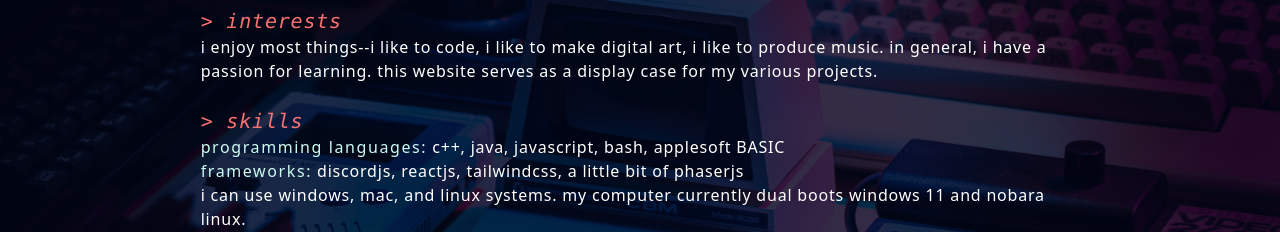
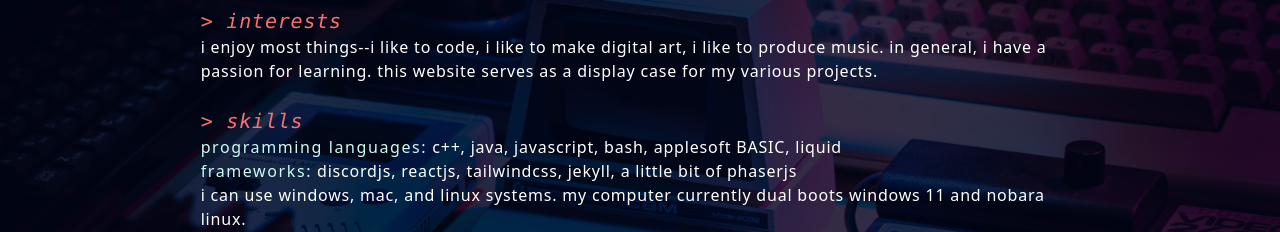
Before and after one commit to olicauli/olicauli.github.io, a React (Vite) app: page /about in a window 1280 px wide. Shown: the part 247-479 px from the top of the page. Built offline with nearby package versions, Linux system fonts and the light colour scheme.

Commit message:
update about

```diff
--- a/src/pages/About.jsx
+++ b/src/pages/About.jsx
@@ -11,8 +11,8 @@ const About = () => {
       <br/>
       <h1>skills</h1>
       <ul>
-        <li><span>programming languages:</span> c++, java, javascript, bash, applesoft BASIC</li> <br/>
-        <li><span>frameworks:</span> discordjs, reactjs, tailwindcss, a little bit of phaserjs</li> <br/>
+        <li><span>programming languages:</span> c++, java, javascript, bash, applesoft BASIC, liquid</li> <br/>
+        <li><span>frameworks:</span> discordjs, reactjs, tailwindcss, jekyll, a little bit of phaserjs</li> <br/>
         <li>i can use windows, mac, and linux systems. my computer currently dual boots windows 11 and nobara linux.</li>
       </ul>
       <br/>
```
